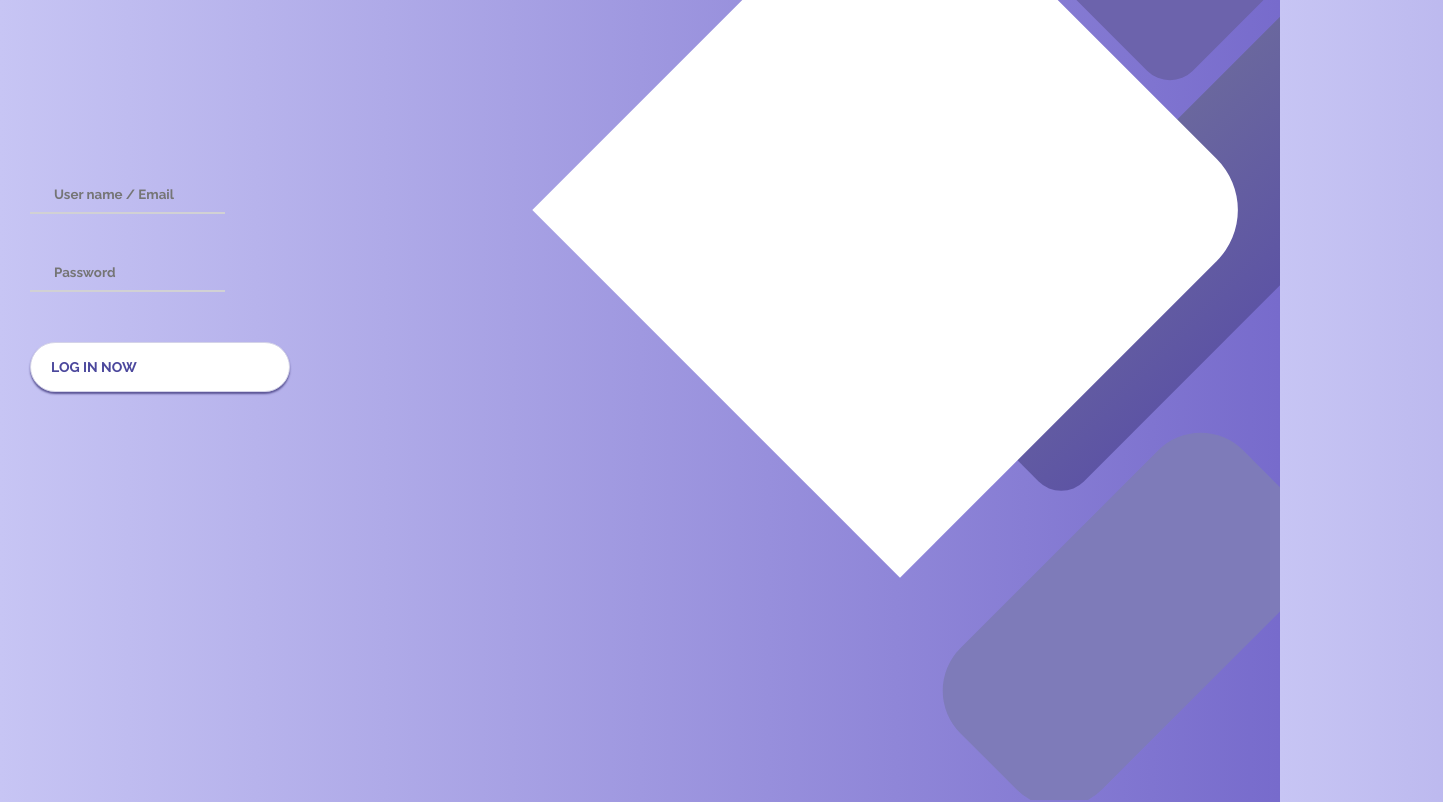
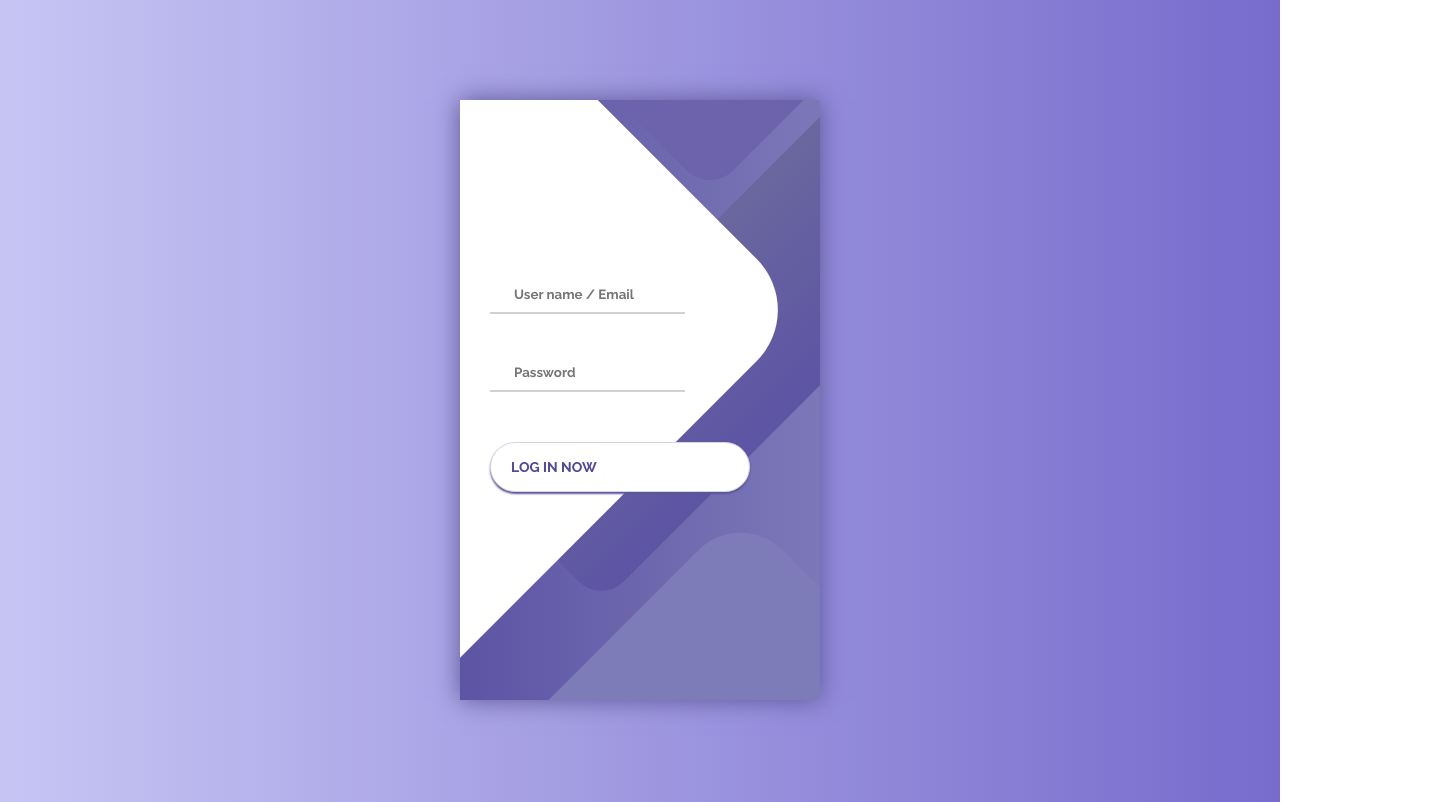
Before and after one commit to Plep-m/OpenE_NSI, a React (Create React App) app in the folder src/open_e/: page / in a window 1280 px wide. Shown: the top 802 px of the page, 1443 px wide, since content can reach past the window. Built offline with nearby package versions, Linux system fonts and the light colour scheme.

Commit message:
Fix className

```diff
--- a/src/open_e/src/components/login/login.js
+++ b/src/open_e/src/components/login/login.js
@@ -28,10 +28,10 @@ export default function Login({ setToken }) {
 
   return(
     <>
-    <div classNameName="login-wrapper">
+    <div className="login-wrapper">
     </div>
-    <div classNameName="container">
-    <div classNameName="screen">
+    <div className="container">
+    <div className="screen">
       <div className="screen__content">
         <form className="login">
           <div className="login__field">
```
